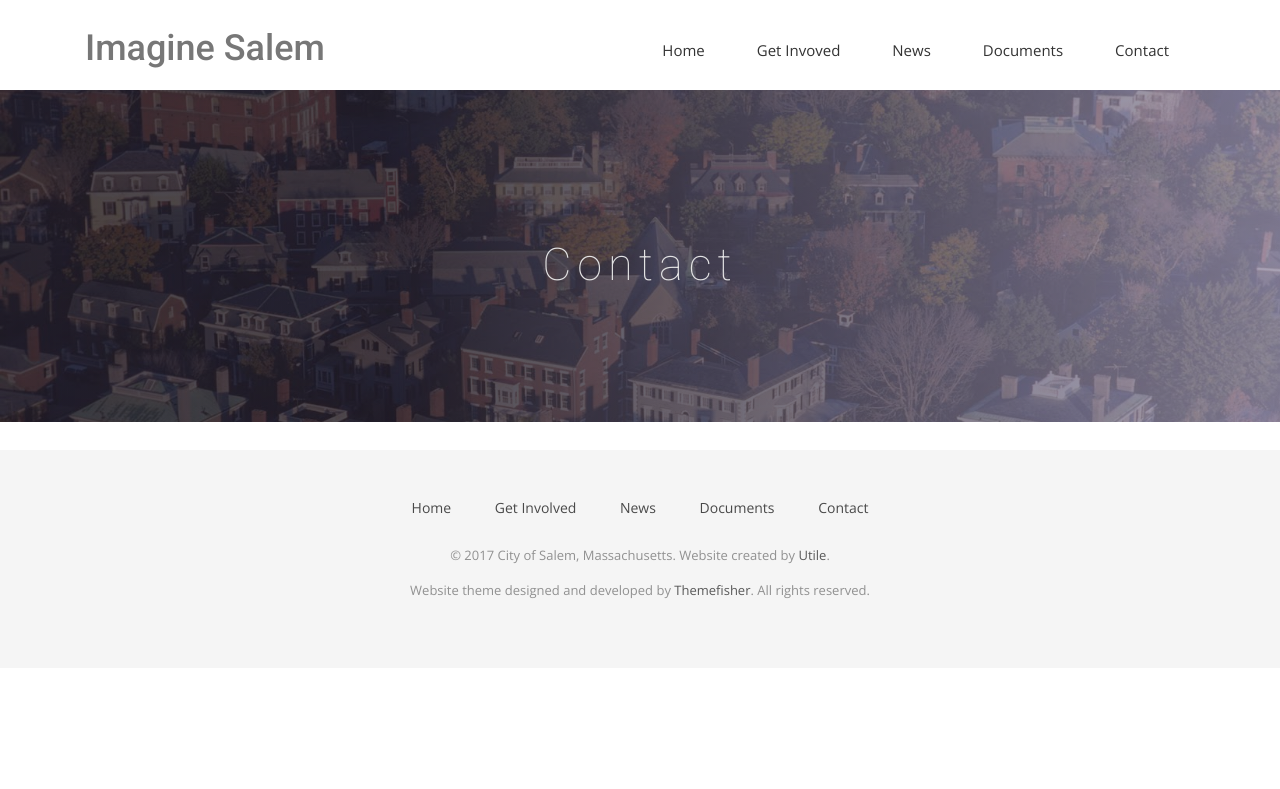
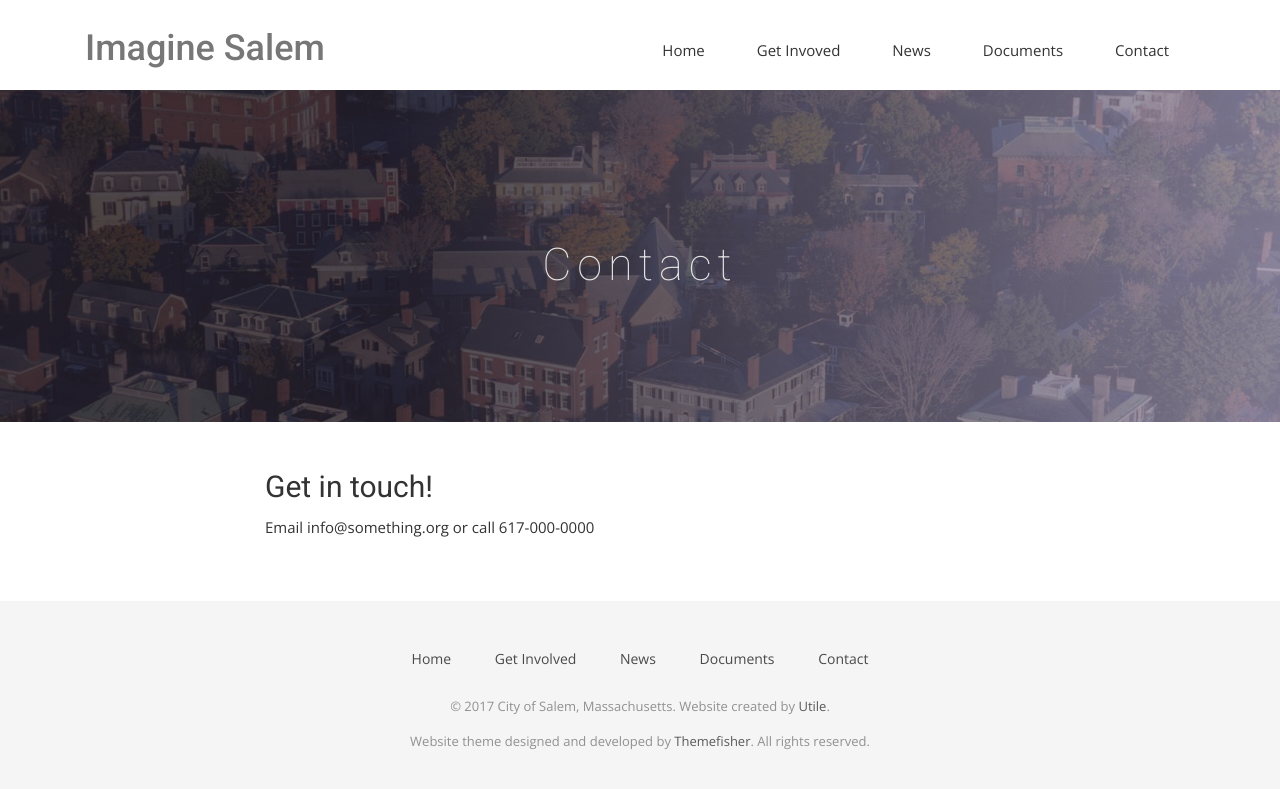
Before and after one commit to johnmccartin/salem, a Jekyll site: the page built from contact.html, in a window 1280 px wide. Shown: the top 789 px of the page. Built offline with Jekyll 4.4.1, drawn with Linux system fonts in a browser that asks for light colours; nearby versions of some CDN libraries; some web fonts are replaced.

Commit message:
Update contact page and spacing.

```diff
--- a/_layouts/post.html
+++ b/_layouts/post.html
@@ -4,7 +4,7 @@ layout: page
 
 <div class="post">
   <!-- Wrapper Start -->
-  <section id="intro" style="border: 1px dotted #ddd;">
+  <section id="post-data">
     <div class="container">
       <div class="row">
         <div class="col-md-8 col-md-offset-2">
--- a/contact.html
+++ b/contact.html
@@ -17,6 +17,18 @@ permalink: /contact/
     </div>
   </div>
 </section>
+
+<section id="contact-info">
+  <div class="container">
+    <div class="row">
+      <div class="col-md-8 col-md-offset-2">
+        <h2>Get in touch!</h2>
+        <p>Email info@something.org or call 617-000-0000</p>
+      </div>
+    </div>
+  </div>
+</section>
+
 <!-- contact form start -->
 <!--
 <section id="contact-form">
--- a/css/style.css
+++ b/css/style.css
@@ -72,3 +72,11 @@
 #global-header .block {
   padding-left: 0px;
 }
+
+#post-data {
+  padding: 60px 0;
+}
+
+section:last-of-type {
+  padding-bottom: 50px;
+}
--- a/documents.html
+++ b/documents.html
@@ -21,13 +21,13 @@ permalink: /documents/
   <div class="container">
     <div class="row">
       <div class="col-md-8 col-md-offset-2">
-        <h3>Working Group Presentations</h3>
+        <h2>Working Group Presentations</h2>
         <ul>
           <li><a href="#">Meeting 1</a></li>
           <li><a href="#">Meeting 2</a></li>
         </ul>
 
-        <h3>Videos</h3>
+        <h2>Videos</h2>
 
 
     <br><br><br>
```
